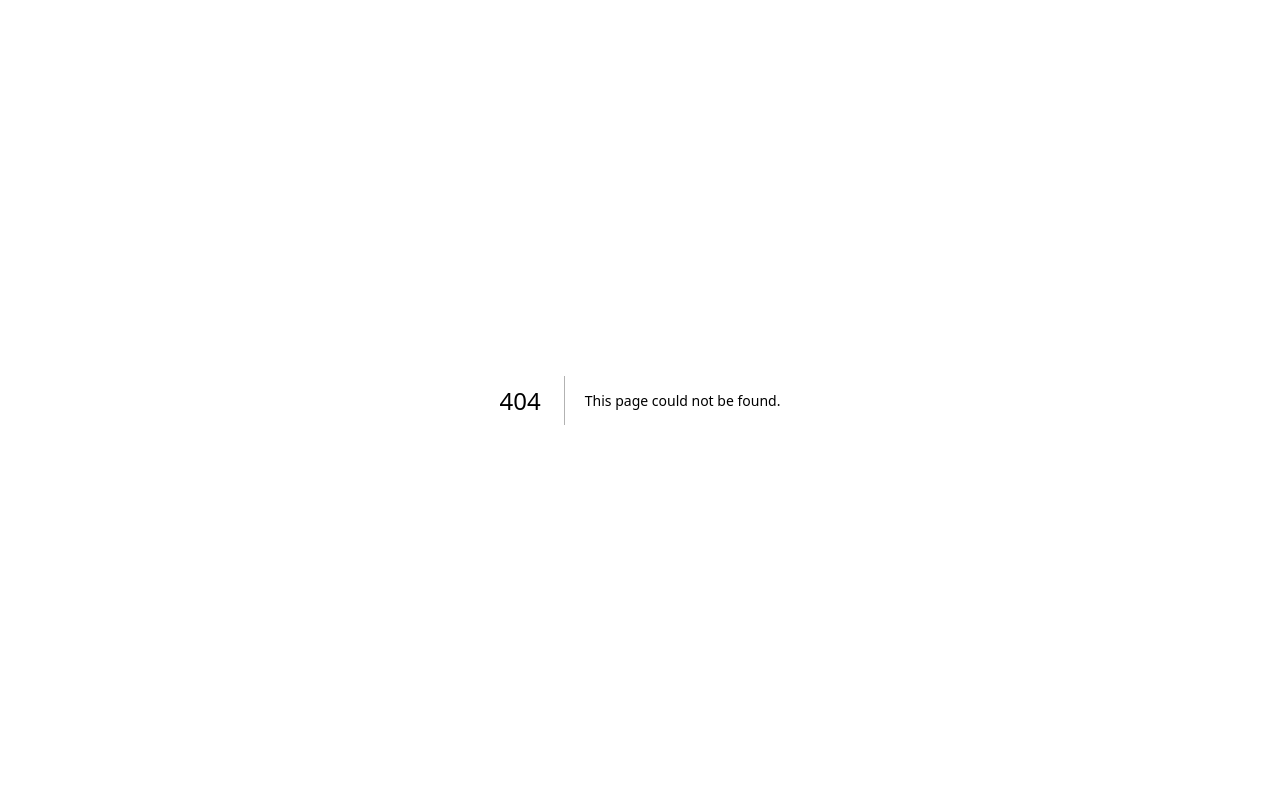
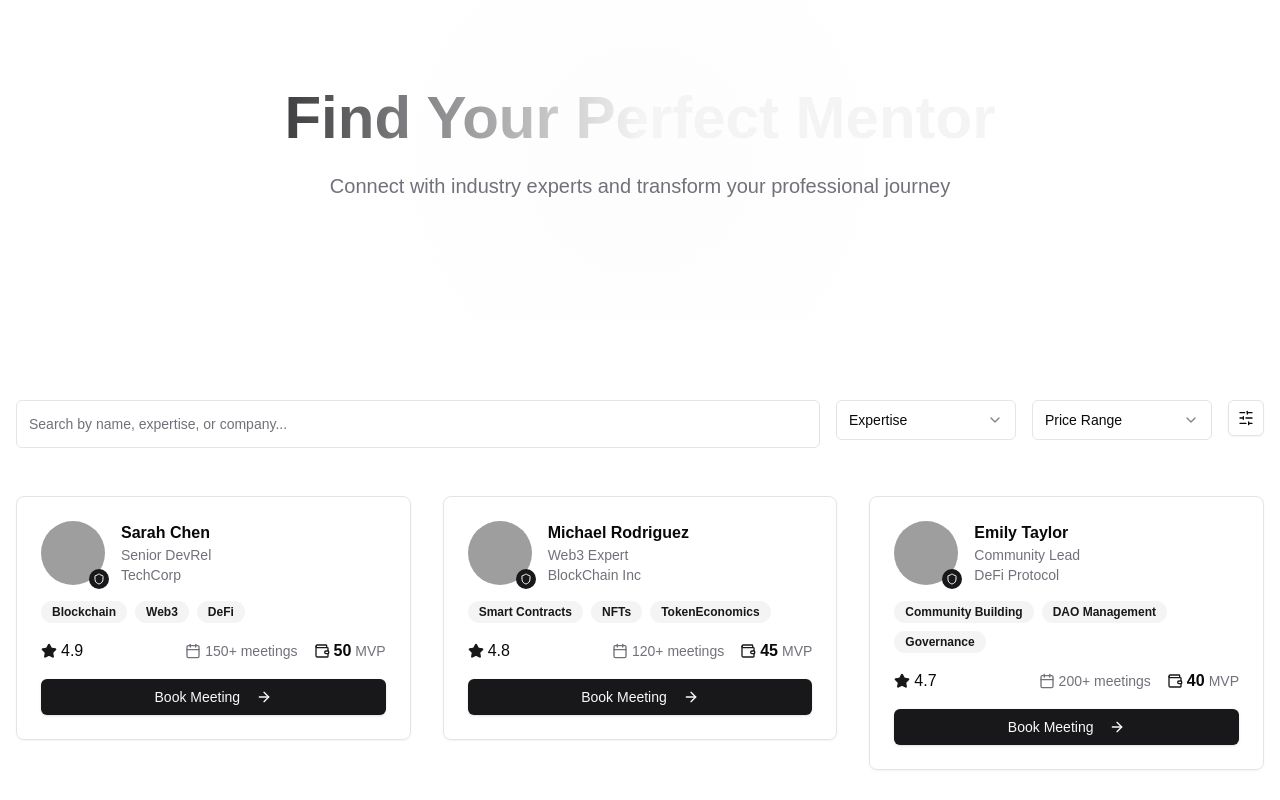
Before and after one commit to JulioMCruz/MeetingVP-Rootstock, a Next.js app in the folder MVP-App/: page /mentors in a window 1280 px wide. Before the commit this address had no page. Shown: the top 800 px of the page. Built offline with nearby package versions, Linux system fonts and the light colour scheme; grey boxes are pictures that could not be loaded.

Commit message:
Mentors Page

```diff
--- /dev/null
+++ b/MVP-App/app/mentors/page.tsx
@@ -0,0 +1,39 @@
+'use client';
+
+import { motion } from 'framer-motion';
+import { MentorsList } from '@/components/mentors/mentors-list';
+import { MentorFilters } from '@/components/mentors/mentor-filters';
+import { Footer } from '@/components/layout/footer';
+
+export default function MentorsPage() {
+  return (
+    <main className="min-h-screen">
+      <section className="relative min-h-[40vh] flex items-center justify-center py-20">
+        <div className="absolute inset-0 bg-[radial-gradient(circle_at_center,_var(--tw-gradient-stops))] from-accent/20 via-background to-background" />
+
+        <motion.div
+          initial={{ opacity: 0, y: 20 }}
+          animate={{ opacity: 1, y: 0 }}
+          transition={{ duration: 0.5 }}
+          className="container relative text-center max-w-4xl mx-auto px-4"
+        >
+          <h1 className="text-5xl md:text-6xl font-bold mb-6 bg-gradient-to-r from-primary via-accent to-secondary bg-clip-text text-transparent">
+            Find Your Perfect Mentor
+          </h1>
+          <p className="text-xl text-muted-foreground mb-8">
+            Connect with industry experts and transform your professional journey
+          </p>
+        </motion.div>
+      </section>
+
+      <section className="py-20">
+        <div className="container mx-auto px-4">
+          <MentorFilters />
+          <MentorsList />
+        </div>
+      </section>
+
+      <Footer />
+    </main>
+  );
+}
```
